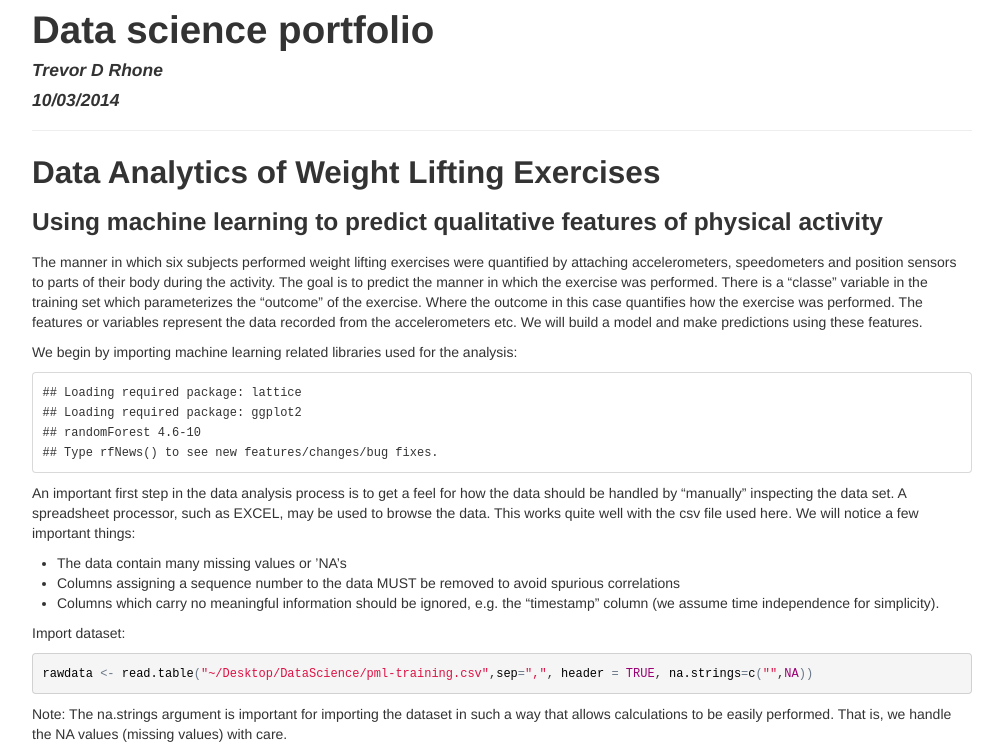
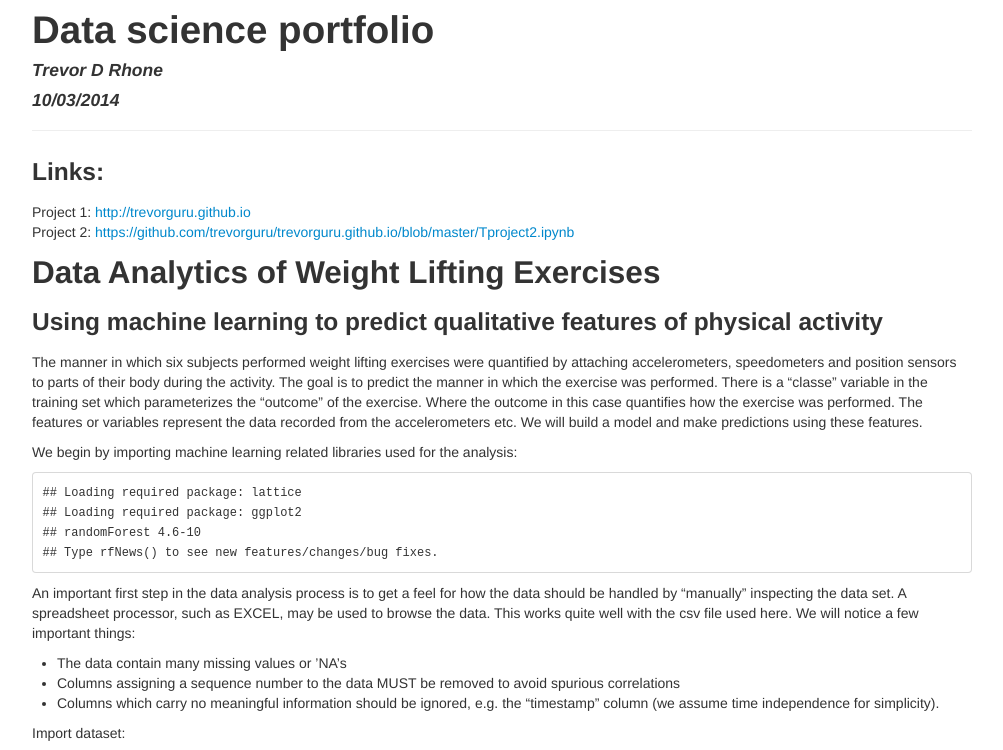
Before and after one commit to trevorguru/trevorguru.github.io, a plain HTML site: page index.html in a window 1280 px wide. Shown: the top 750 px of the page, without its empty margins (138-1141 px from the left). Drawn offline with nearby package versions, Linux system fonts and the light colour scheme; some packages are replaced by stand-ins of ours.

Commit message:
update index

```diff
--- a/index.html
+++ b/index.html
@@ -60,6 +60,10 @@ if (window.hljs && document.readyState && document.readyState === "complete") {
 
 
 <hr />
+<div id="links" class="section level3">
+<h3>Links:</h3>
+<p>Project 1: <a href="http://trevorguru.github.io">http://trevorguru.github.io</a> <br /> Project 2: <a href="https://github.com/trevorguru/trevorguru.github.io/blob/master/Tproject2.ipynb">https://github.com/trevorguru/trevorguru.github.io/blob/master/Tproject2.ipynb</a></p>
+</div>
 <div id="data-analytics-of-weight-lifting-exercises" class="section level2">
 <h2>Data Analytics of Weight Lifting Exercises</h2>
 <div id="using-machine-learning-to-predict-qualitative-features-of-physical-activity" class="section level3">
```
